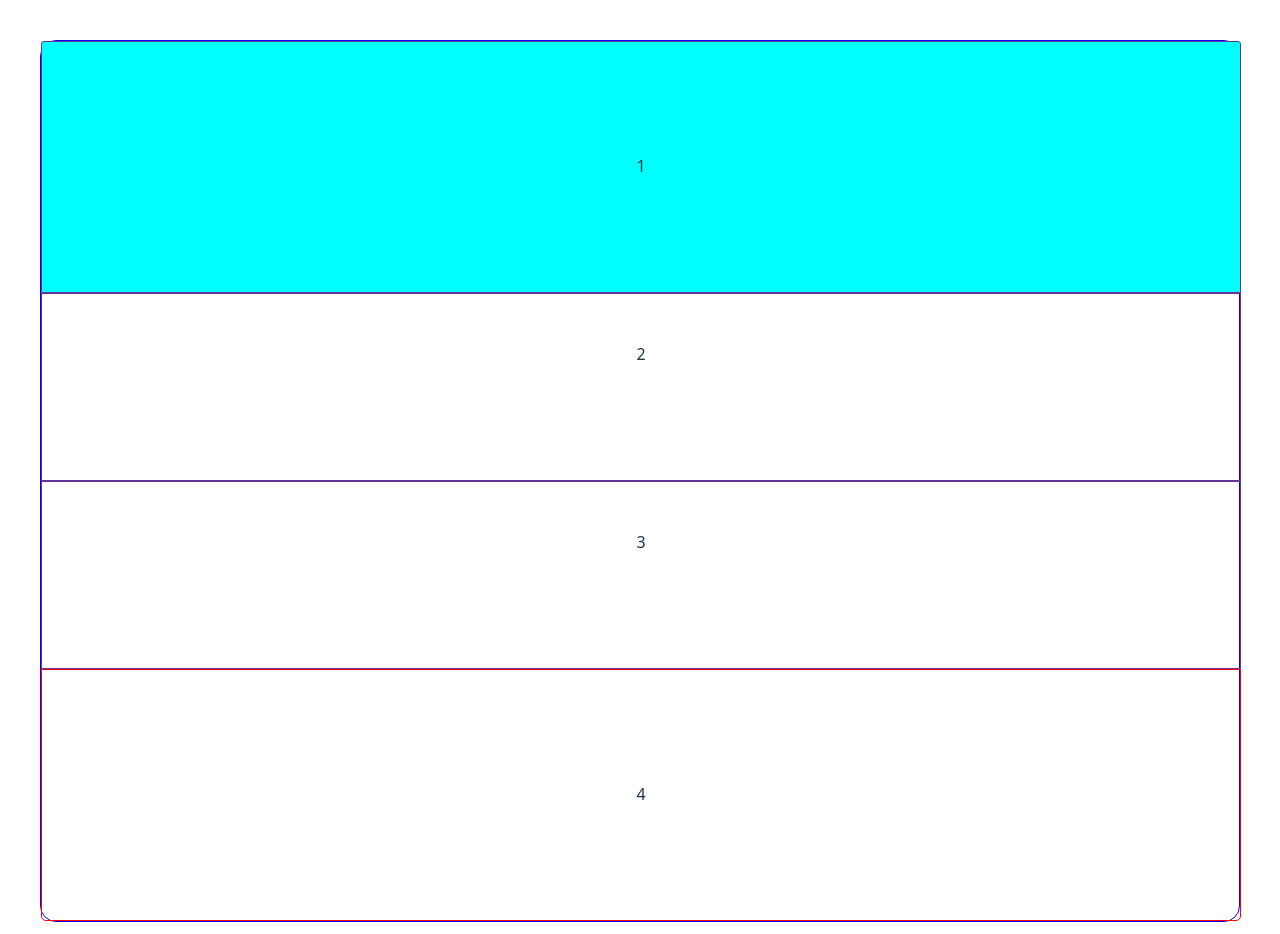
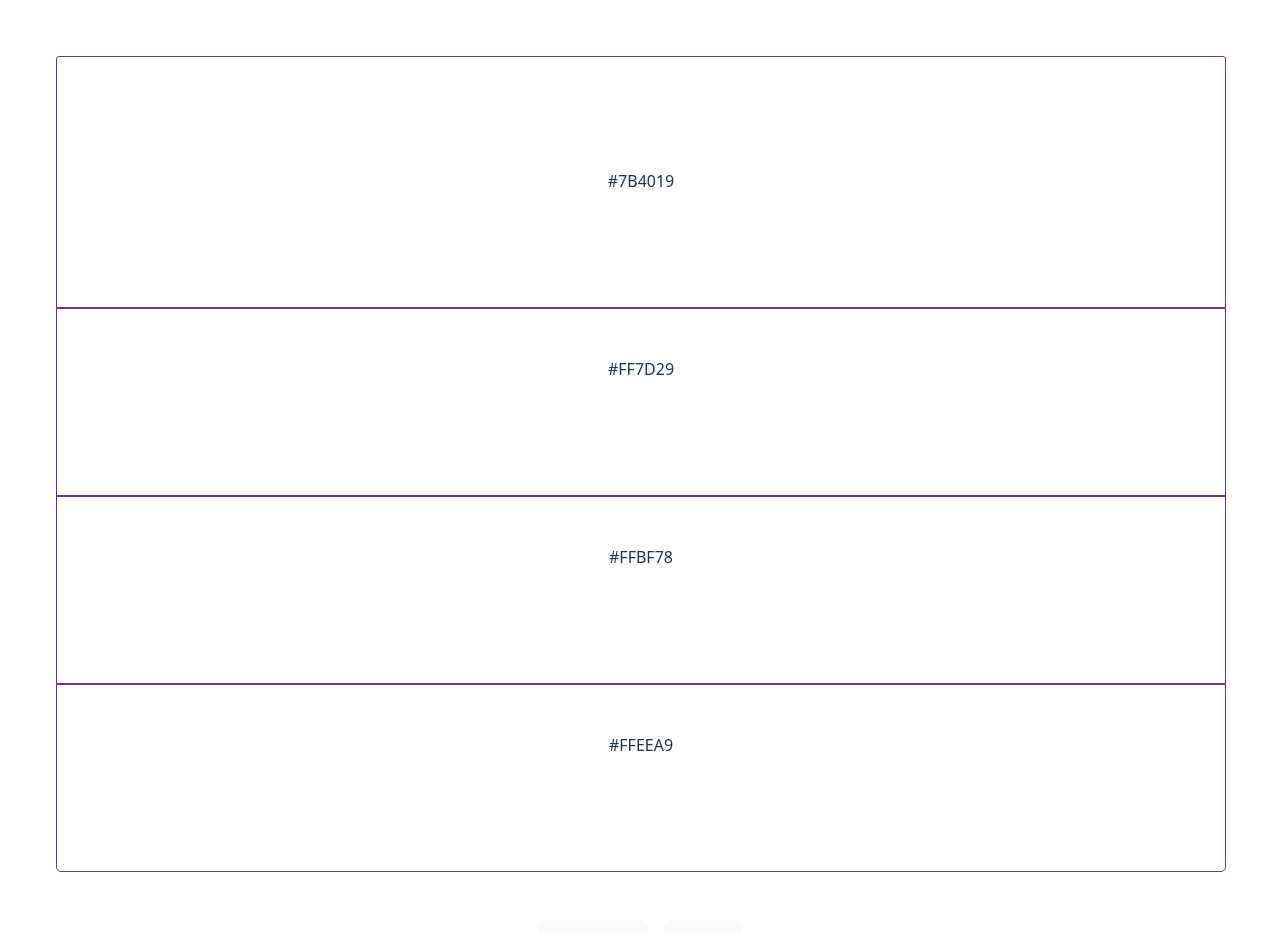
Before and after one commit to kwame-Owusu/color-generator, a React (Vite) app: page / in a window 1280 px wide. Shown: the top 934 px of the page. Built offline with nearby package versions, Linux system fonts and the light colour scheme.

Commit message:
added function to generate colors

```diff
--- a/src/App.css
+++ b/src/App.css
@@ -8,7 +8,8 @@
 
 
 .container{
-  border: 1px solid blue;
+  border: none;
+  padding: 1rem;
   border-radius: 1rem;
 }
 
@@ -22,14 +23,14 @@
 .color-1{
   border-radius: 3px 3px 0px 0px;
   padding-top: 7rem;
-  background-color: aqua;
 }
 .color-4{
-  padding-top: 7rem;
   border-radius: 0px 0px 5px 5px;
-  border: 1px solid red;
+  border: 1px solid rebeccapurple;
 }
 .generate-btn{
   margin-top: 2rem;
-
 }
+.copy-btn{
+  margin-left: 1rem;
+}
--- a/src/App.jsx
+++ b/src/App.jsx
@@ -2,27 +2,37 @@ import { useState } from "react";
 import "./App.css";
 
 function ColorDivs() {
+  const colors = ["#7B4019", "#FF7D29", "#FFBF78", "#FFEEA9"];// divs
   return (
     <div className="container">
-      <div className="color-1 color">1</div>
-      <div className="color-2 color">2</div>
-      <div className="color-3 color">3</div>
-      <div className="color-4 color">4</div>
+      {colors.map((color, index) => {
+        return <div key={index} className={`color-${index + 1} color`}>{color}</div>
+      })}
     </div>
   );
 }
 
-function generateColor(){
-  console.log("generating color......");
+function handleGenerate(){
+  let letters = '0123456789ABCDEF';
+  let color = '#';
+  for (let i = 0; i < 6; i++) {
+    color += letters[Math.floor(Math.random() * letters.length)];
+  }
+  console.log(color);
+}
+
+function handleCopy(){
+  console.log("copying colors......");
 }
 
 function App() {
-  const [count, setCount] = useState(0);
+  const [currentColor, setColor] = useState([]);
 
   return (
     <>
     <ColorDivs />
-    <button className="generate-btn" onClick={() => generateColor()}>Generate</button>
+    <button className="generate-btn" onClick={() => handleGenerate()}>Generate</button>
+    <button className="copy-btn" onClick={() => handleCopy()}>Copy</button>
     </>
   );
 }
```
